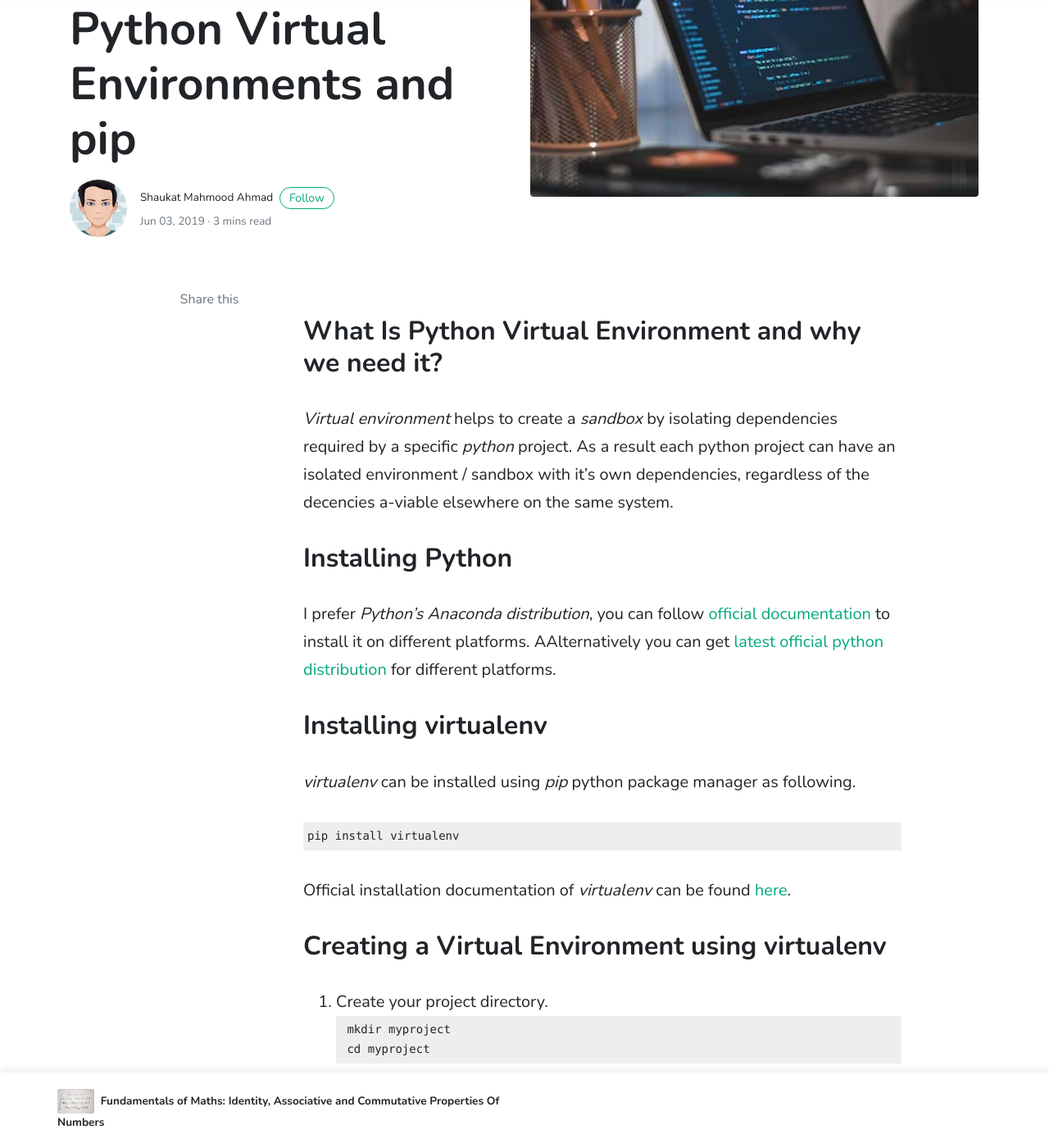
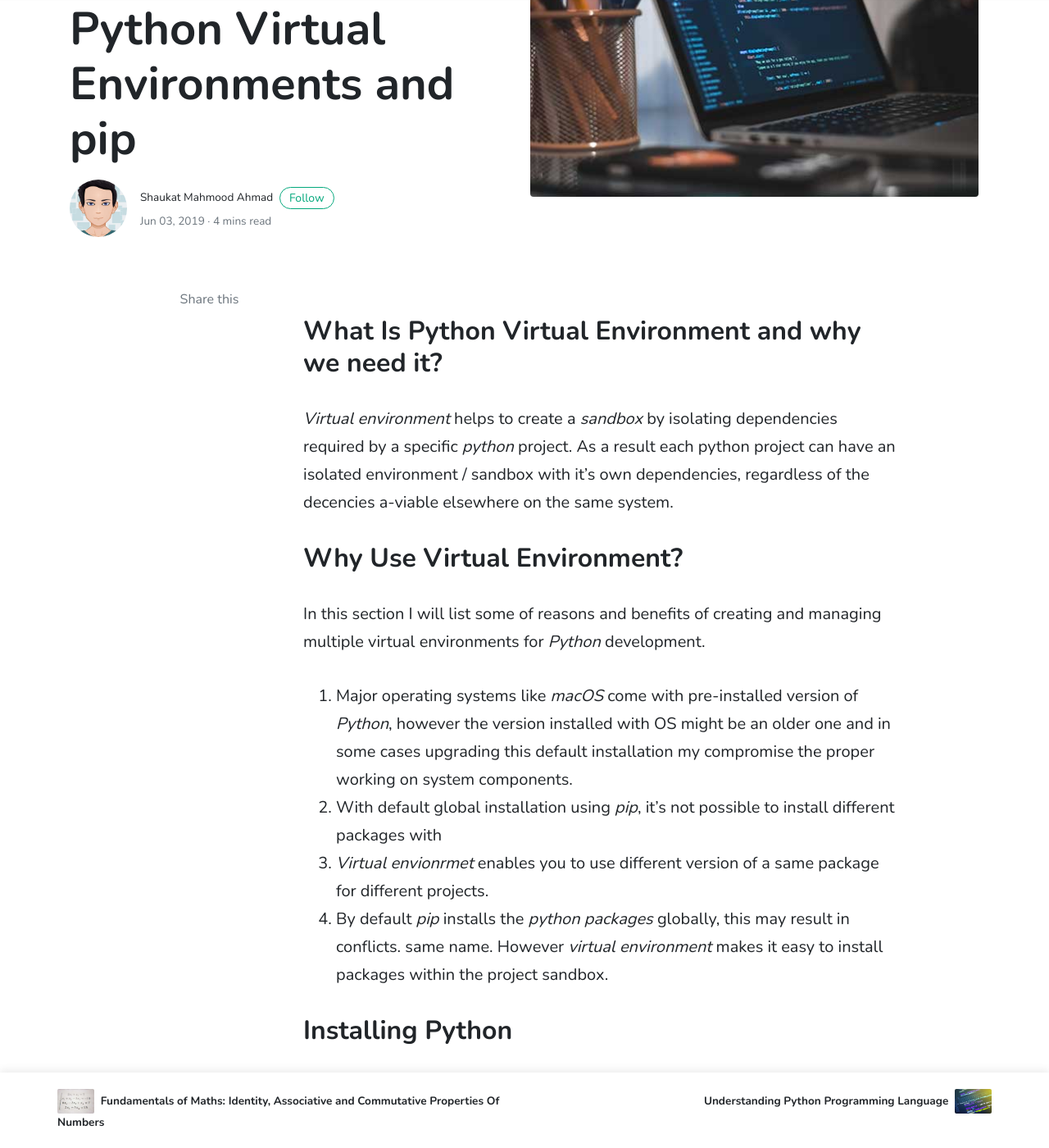
Before and after one commit to imsma/imsma.github.io, a Jekyll site: the page built from _posts/2019-06-03-getting-started-with-python-virtual-environments-and-pip.md, in a window 1280 px wide and 1400 px high, scrolled down 318 px. Shown: the whole window at 82% size. Built offline with Jekyll 4.4.1, drawn with Linux system fonts in a browser that asks for light colours; nearby versions of some CDN libraries; comment, search, counter and statistics services are not loaded; some of the changed text lies outside the part shown.

Commit message:
python programming language intro

```diff
--- a/_posts/2019-06-03-getting-started-with-python-virtual-environments-and-pip.md
+++ b/_posts/2019-06-03-getting-started-with-python-virtual-environments-and-pip.md
@@ -12,6 +12,18 @@ tags: [featured]
 
 *Virtual environment* helps to create a *sandbox* by isolating dependencies required by a specific *python* project. As a result each python project can have an isolated environment / sandbox with it's own dependencies, regardless of the decencies a-viable elsewhere on the same system.
 
+## Why Use Virtual Environment?
+
+
+
+In this section I will list some of reasons and benefits of creating and managing multiple virtual environments for *Python* development.
+
+1. Major operating systems like *macOS* come with pre-installed version of *Python*, however the version installed with OS might be an older one and in some cases upgrading this default installation
+my compromise the proper working on system components.
+2. With default global installation using *pip*, it's not possible to install different packages with
+3. *Virtual envionrmet* enables you to use different version of a same package for different projects.
+4. By default *pip* installs the *python packages* globally, this may result in conflicts.
+same name. However *virtual environment* makes it easy to install packages within the project sandbox.
 
 ## Installing Python
 
@@ -131,6 +143,10 @@ django-simple-math-captcha (1.0.8)   - An easy-to-use math field/widget captcha
 1. [Virtual Environments and Packages](https://docs.python.org/3/tutorial/venv.html)
 
 
+## Programming with Python Series
+
+1. [Understanding Python Programming Language]({{ site.baseurl }}{% post_url 2019-06-09-understanding-python-programming-language %})
+
 
 That's it, hope you enjoyed it. You like this article, have any questions or suggestions please let us know in the comments section.
 
```
Also changed, not shown: _drafts/python-hello-world-how-to-run-your-first-python-script.md (added, +35 -0 lines), _drafts/python-programming-1-variables-expressions-and-assignment-statements.md (added, +20 -0 lines), _drafts/python-programming-series.md (added, +18 -0 lines), _posts/2019-06-09-understanding-python-programming-language.md (added, +81 -0 lines), _drafts/clustering-emqx-automatically-using-a-dns-a-record.md (renamed from _drafts/clustering-emqx-automatically-using-a-dna-a-record.md), assets/images/posts/shahadat-shemul-1532385-unsplash.jpg (added), 1 other file.
